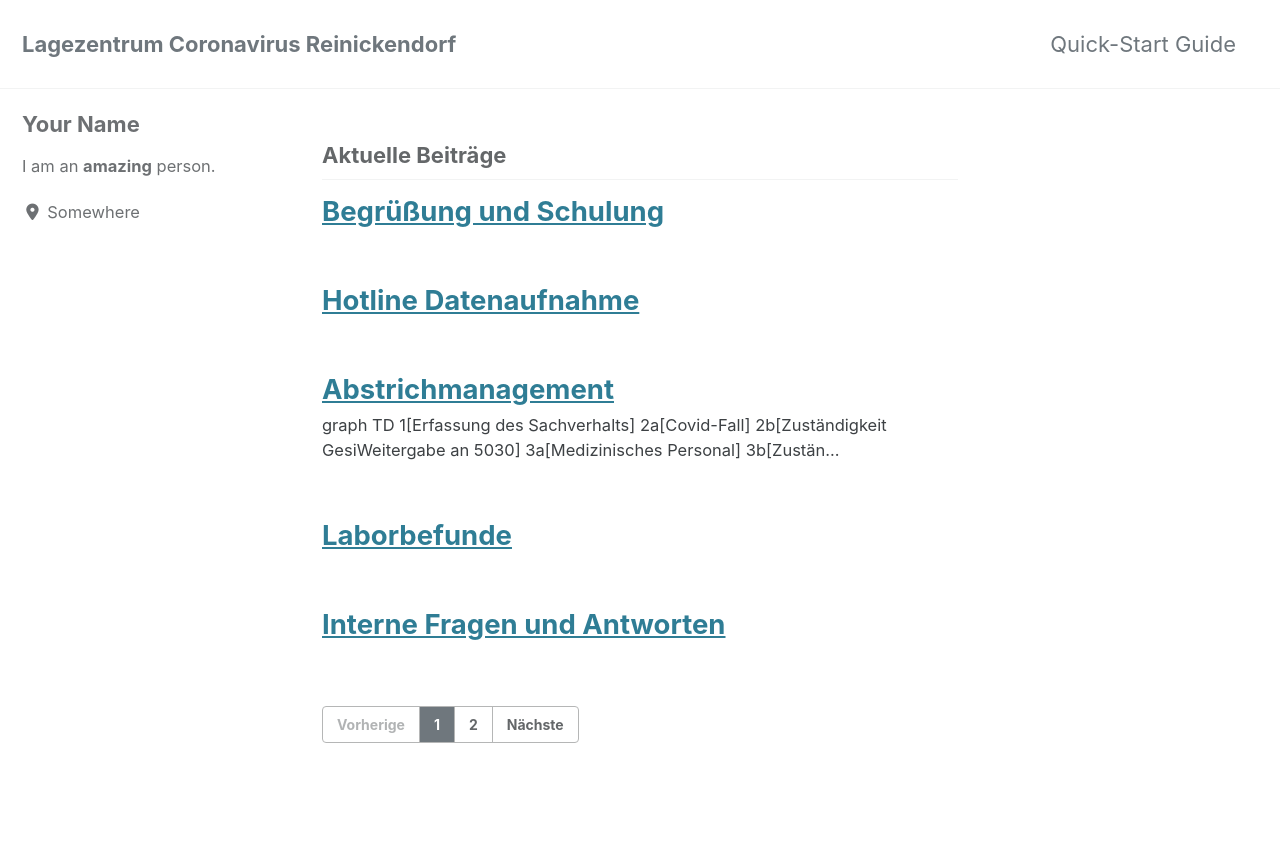
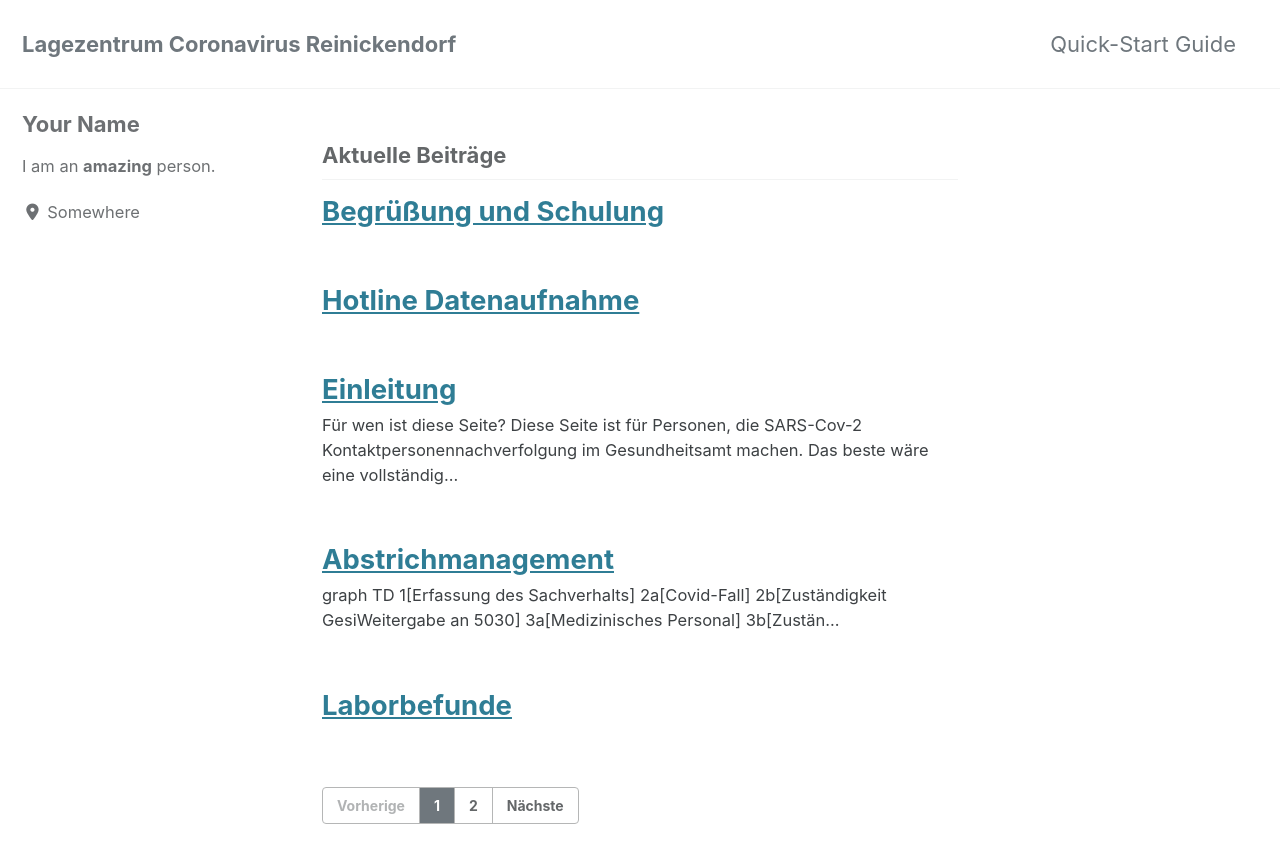
Before and after one commit to jakobschumacher/hotline_coronavirus, a Jekyll site: the page built from index.html, in a window 1280 px wide and 900 px high. Shown: the top 863 px of the window. Built offline with Jekyll 4.4.1, drawn with Linux system fonts in a browser that asks for light colours; cached includes are drawn as plain includes; nearby versions of some CDN libraries; the list of posts is cut into pages by our own code.

```diff
--- a/_config.yml
+++ b/_config.yml
@@ -30,7 +30,7 @@ subtitle                 : # site tagline that appears below site title in masth
 name                     : "Jakob Schumacher"
 description              : "Lagezentrum Coronavirus des Bezirksamtes Reinickendorf"
 url                      : "https://jakiva.de/lagezentrum"
-baseurl                  : "" # the subpath of your site, e.g. "/blog"
+baseurl                  : "/lagezentrum-coronavirus" # the subpath of your site, e.g. "/blog"
 repository               : # GitHub username/repo-name e.g. "mmistakes/minimal-mistakes"
 teaser                   : # path of fallback teaser image, e.g. "/assets/images/500x300.png"
 logo                     : # path of logo image to display in the masthead, e.g. "/assets/images/88x88.png"
--- /dev/null
+++ b/_posts/2020-10-11-Einleitung.markdown
@@ -0,0 +1,12 @@
+---
+layout: single
+title: Einleitung
+date: 2020-03-21 08:00:00 +0300
+description: Hintergrundwissen zu Infektionsepidemiolgoie zu Sars-Cov-2 # Add post description (optional)
+img: swab.jpg # Add image post (optional)
+fig-caption: # Add figcaption (optional)
+tags: [Eingabe]
+---
+
+## Für wen ist diese Seite?
+Diese Seite ist für Personen, die SARS-Cov-2 Kontaktpersonennachverfolgung im Gesundheitsamt machen. Das beste wäre eine vollständige Ausbildung zum Hygienekontrolleur, z.B. an der Akademie für öffentliches Gesundheitswesen. Diese Ausbildung dauert leider
```
